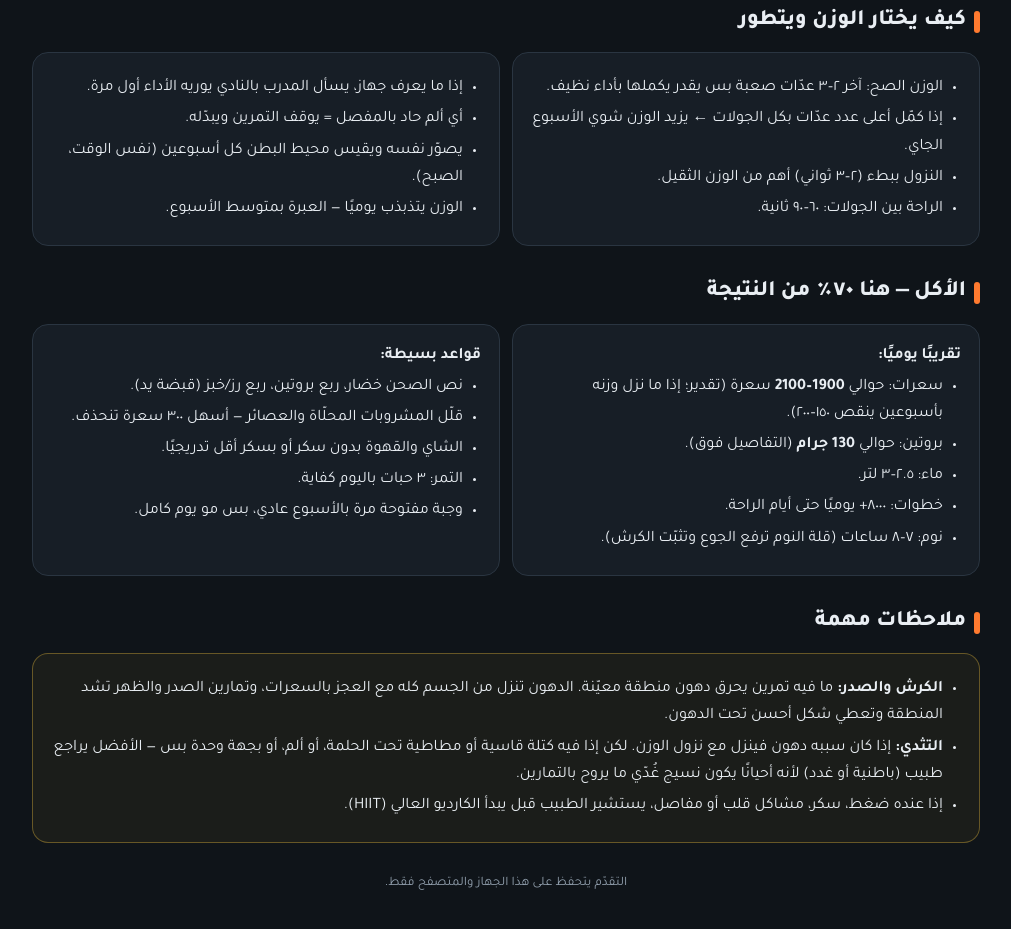
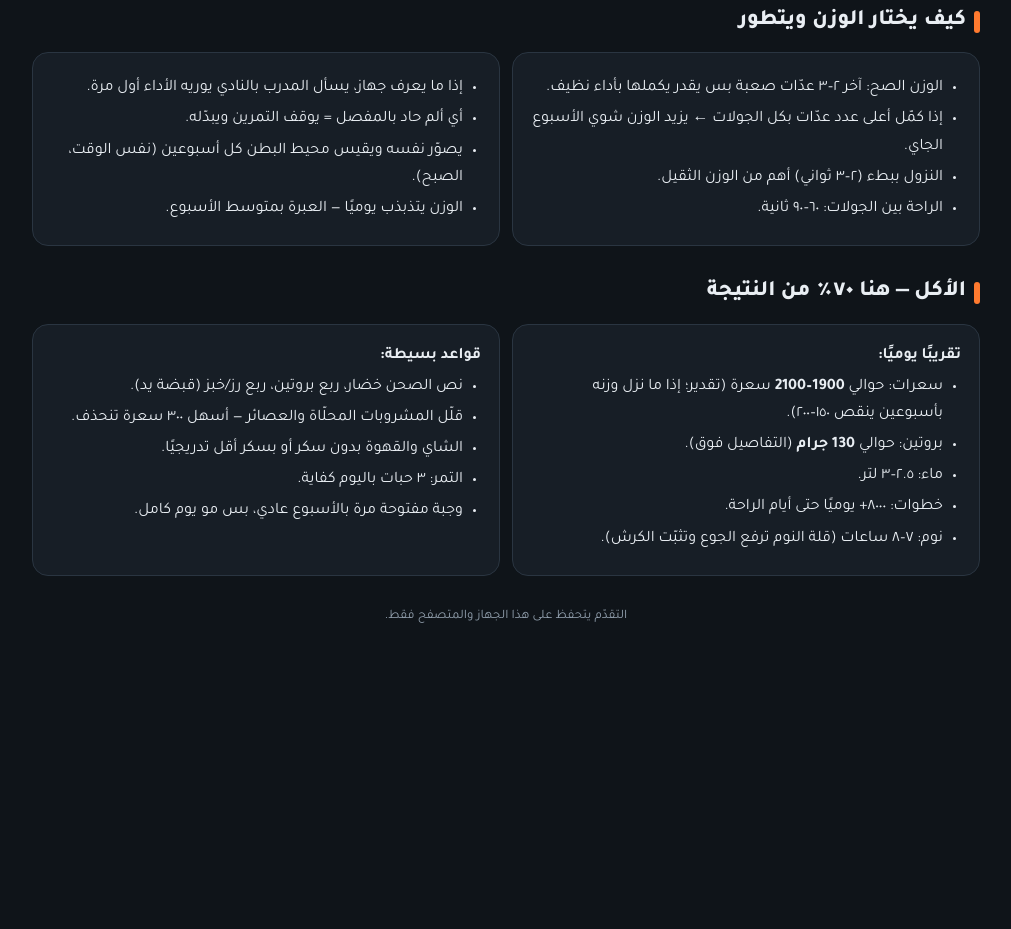
Before and after one commit to teachervz/babe-workout, a plain HTML site: page index.html in a window 1280 px wide. Shown: the part 4967-5896 px from the top of the page, without its empty margins (134-1145 px from the left). After the commit the page ends 5655 px from the top, so only its background shows below. Drawn offline with Linux system fonts and the light colour scheme.

Commit message:
delete notes

```diff
--- a/index.html
+++ b/index.html
@@ -254,17 +254,6 @@ th{color:var(--acc2);font-weight:800}
   </div>
 </section>
 
-<section>
-  <h2>ملاحظات مهمة</h2>
-  <div class="card warn">
-    <ul class="l">
-      <li><b>الكرش والصدر:</b> ما فيه تمرين يحرق دهون منطقة معيّنة. الدهون تنزل من الجسم كله مع العجز بالسعرات، وتمارين الصدر والظهر تشد المنطقة وتعطي شكل أحسن تحت الدهون.</li>
-      <li><b>التثدي:</b> إذا كان سببه دهون فينزل مع نزول الوزن. لكن إذا فيه كتلة قاسية أو مطاطية تحت الحلمة، أو ألم، أو بجهة وحدة بس — الأفضل يراجع طبيب (باطنية أو غدد) لأنه أحيانًا يكون نسيج غُدّي ما يروح بالتمارين.</li>
-      <li>إذا عنده ضغط، سكر، مشاكل قلب أو مفاصل، يستشير الطبيب قبل يبدأ الكارديو العالي (HIIT).</li>
-    </ul>
-  </div>
-</section>
-
 <p class="foot">التقدّم يتحفظ على هذا الجهاز والمتصفح فقط.</p>
 </div>
 
```
